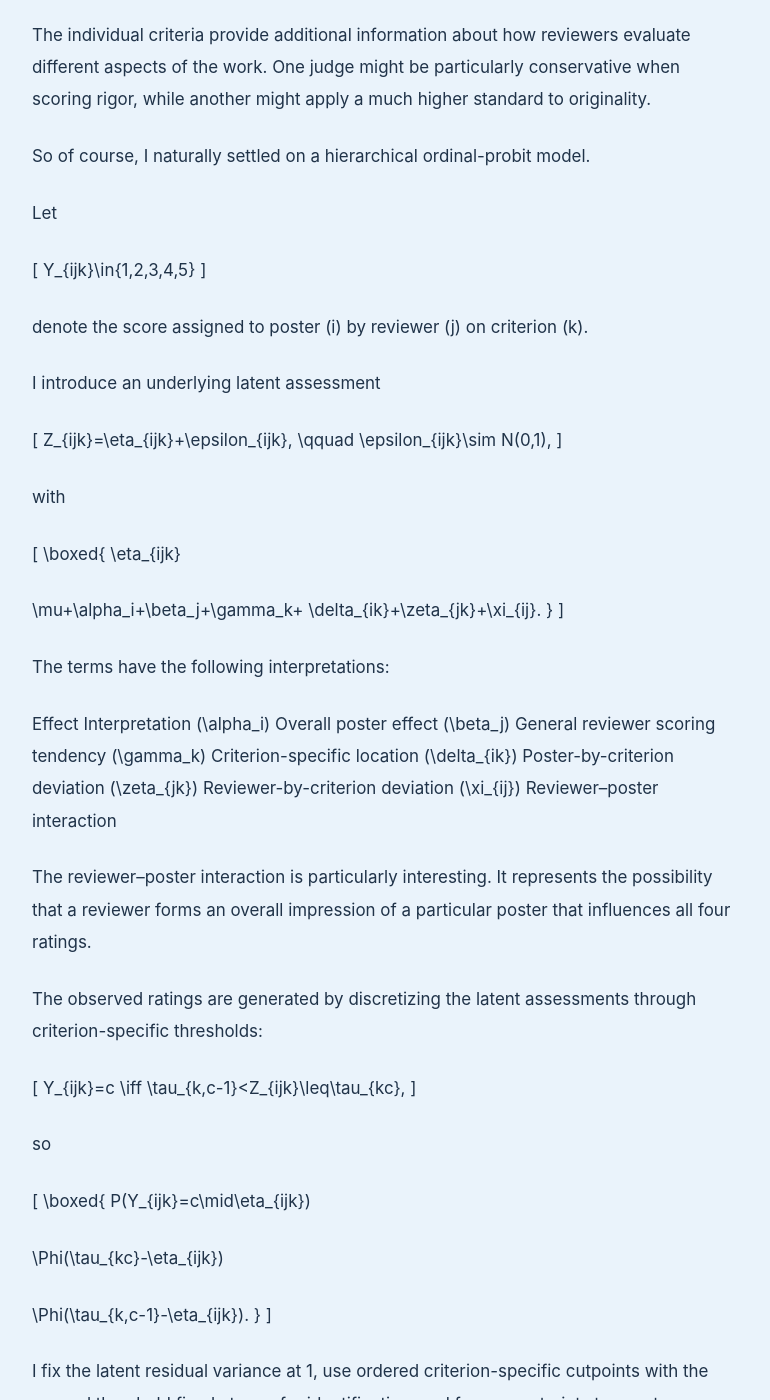
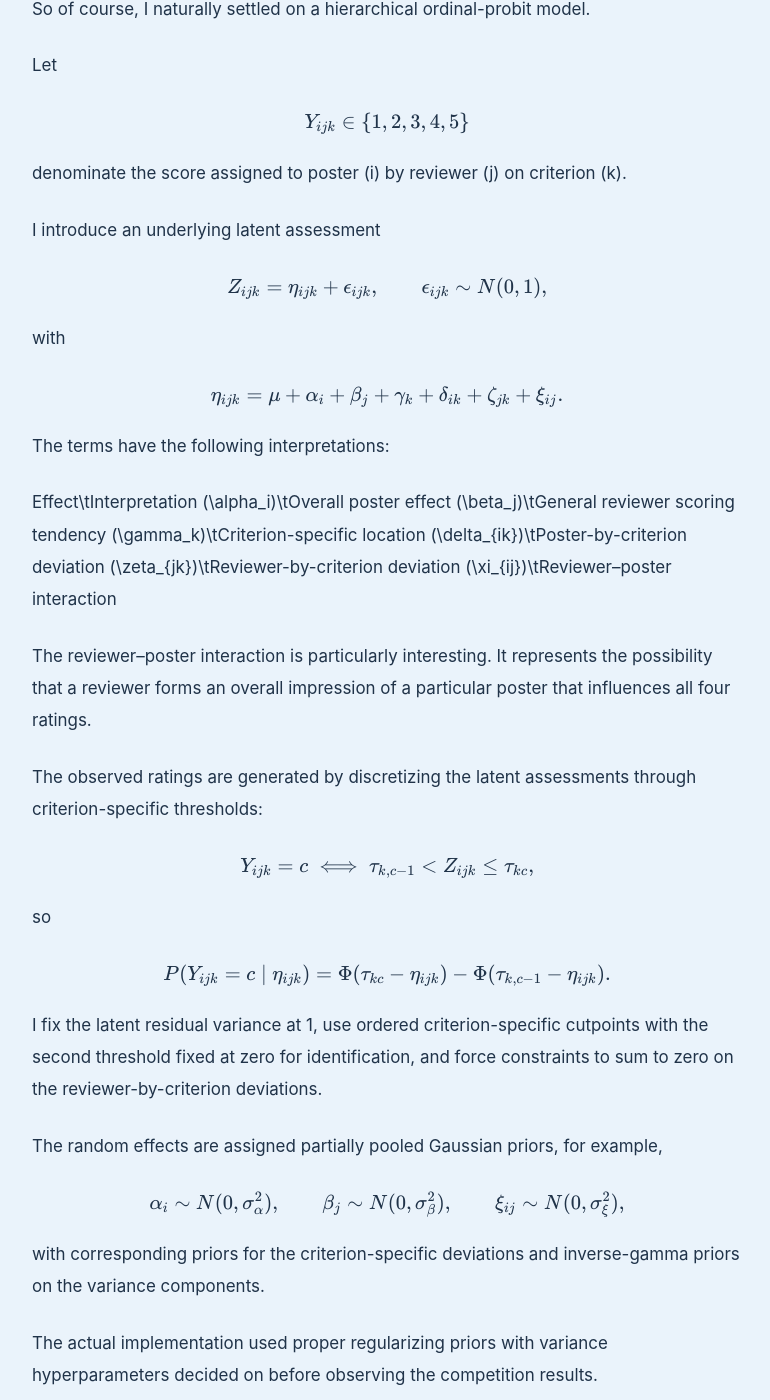
Before and after one commit to NateOConnellPhD/nateoconnell.github.io, a Jekyll site: the page built from _posts/2026-11-11-the-luck-of-the-judge-why-averaging-evaluation-scores-can-be-misleading.md, in a window 1280 px wide and 1400 px high, scrolled down 5237 px. Shown: the whole window, without its empty margins (253-1023 px from the left). Built offline with Jekyll 4.4.1, drawn with Linux system fonts in a browser that asks for light colours; nearby versions of some CDN libraries; some of the changed text lies outside the part shown.

Commit message:
Website editor: The Luck of the Judge: Why Averaging Evaluation Scores Can Be Misleading

```diff
--- a/_posts/2026-11-11-the-luck-of-the-judge-why-averaging-evaluation-scores-can-be-misleading.md
+++ b/_posts/2026-11-11-the-luck-of-the-judge-why-averaging-evaluation-scores-can-be-misleading.md
@@ -19,17 +19,15 @@ What started as a fairly straightforward responsibility on the organizing commit
 
 1. The problem with naive averaging
 
-Let (T_{ij}) denote the total score assigned to poster (i) by reviewer (j), and let (\mathcal J_i) be the set of reviewers assigned to poster (i).
+Let \(T_{ij}\) denote the total score assigned to poster \(i\) by reviewer \(j\), and let \(\mathcal J_i\) be the set of reviewers assigned to poster \(i\).
 
 The naive estimator is simply
 
-[ \bar T_i
+$$
+\bar T_i = \frac{1}{|\mathcal J_i|}\sum_{j\in\mathcal J_i}T_{ij}.
+$$
 
-\frac{1}{|\mathcal J_i|}
-\sum_{j\in\mathcal J_i}T_{ij}.
-]
-
-The problem is that (T_{ij}) reflects both the poster and the reviewer.
+The problem is that \(T_{ij}\) reflects both the poster and the reviewer.
 
 If reviewers differ in their scoring severity, the average of two or three scores contains variation attributable to the specific reviewers assigned to the poster.
 
@@ -49,20 +47,19 @@ The resulting design provided 84 required evaluations, guaranteeing at least two
 
 Rather than assigning posters completely at random, I constructed a constrained incomplete block design.
 
-Let (A) denote the (40\times28) binary assignment matrix, where
+Let \(A\) denote the \(40\times28\) binary assignment matrix, where
 
-[ A_{ij}
-
-I(\text{reviewer }j\text{ evaluates poster }i).
-]
+$$
+A_{ij} = I(\text{reviewer }j\text{ evaluates poster }i).
+$$
 
 For the required assignments, I imposed
 
-[
+$$
 \sum_i A_{ij}=3,
 \qquad
 \sum_j A_{ij}\geq2.
-]
+$$
 
 But I wanted more than balanced coverage.
 
@@ -70,12 +67,12 @@ I wanted each reviewer to share posters with as many different reviewers as poss
 
 To accomplish this, I imposed
 
-[
+$$
 \boxed{
 \sum_i A_{ij}A_{ij’}
 \leq1,\qquad j\neq j’.
 }
-]
+$$
 
 This guarantees that no pair of reviewers is assigned to evaluate more than one poster together.
 
@@ -136,70 +128,69 @@ So of course, I naturally settled on a hierarchical ordinal-probit model.
 
 Let
 
-[
-Y_{ijk}\in{1,2,3,4,5}
-]
+$$
+Y_{ijk}\in\{1,2,3,4,5\}
+$$
 
-denote the score assigned to poster (i) by reviewer (j) on criterion (k).
+denominate the score assigned to poster \(i\) by reviewer \(j\) on criterion \(k\).
 
 I introduce an underlying latent assessment
 
-[
+$$
 Z_{ijk}=\eta_{ijk}+\epsilon_{ijk},
 \qquad
 \epsilon_{ijk}\sim N(0,1),
-]
+$$
 
 with
 
-[ \boxed{ \eta_{ijk}
-
+$$
+\eta_{ijk}=
 \mu+\alpha_i+\beta_j+\gamma_k+
 \delta_{ik}+\zeta_{jk}+\xi_{ij}.
-}
-]
+$$
 
 The terms have the following interpretations:
 
-Effect	Interpretation
-(\alpha_i)	Overall poster effect
-(\beta_j)	General reviewer scoring tendency
-(\gamma_k)	Criterion-specific location
-(\delta_{ik})	Poster-by-criterion deviation
-(\zeta_{jk})	Reviewer-by-criterion deviation
-(\xi_{ij})	Reviewer–poster interaction
+Effect\tInterpretation
+\(\alpha_i\)\tOverall poster effect
+\(\beta_j\)\tGeneral reviewer scoring tendency
+\(\gamma_k\)\tCriterion-specific location
+\(\delta_{ik}\)\tPoster-by-criterion deviation
+\(\zeta_{jk}\)\tReviewer-by-criterion deviation
+\(\xi_{ij}\)\tReviewer–poster interaction
 
 The reviewer–poster interaction is particularly interesting. It represents the possibility that a reviewer forms an overall impression of a particular poster that influences all four ratings.
 
 The observed ratings are generated by discretizing the latent assessments through criterion-specific thresholds:
 
-[
+$$
 Y_{ijk}=c
 \iff
 \tau_{k,c-1}<Z_{ijk}\leq\tau_{kc},
-]
+$$
 
 so
 
-[ \boxed{ P(Y_{ijk}=c\mid\eta_{ijk})
-
+$$
+P(Y_{ijk}=c\mid\eta_{ijk})
+=
 \Phi(\tau_{kc}-\eta_{ijk})
-
+-
 \Phi(\tau_{k,c-1}-\eta_{ijk}).
-}
-]
+$$
 
 I fix the latent residual variance at 1, use ordered criterion-specific cutpoints with the second threshold fixed at zero for identification, and force constraints to sum to zero on the reviewer-by-criterion deviations.
 
 The random effects are assigned partially pooled Gaussian priors, for example,
 
-[
+$$
 \alpha_i\sim N(0,\sigma_\alpha^2),
 \qquad
 \beta_j\sim N(0,\sigma_\beta^2),
 \qquad
 \xi_{ij}\sim N(0,\sigma_\xi^2),
-]
+$$
 
 with corresponding priors for the criterion-specific deviations and inverse-gamma priors on the variance components.
 
@@ -247,24 +238,24 @@ After all, these 28 judges volunteered their time, let’s make their collective
 
 That would produce
 
-[
+$$
 28\times40=1,120
-]
+$$
 
 evaluations.
 
-Let (Y_{ijk}^{\mathrm{full}}) denote the score that reviewer (j) would assign poster (i) on criterion (k) under this hypothetical complete evaluation.
+Let \(Y_{ijk}^{\mathrm{full}}\) denote the score that reviewer \(j\) would assign poster \(i\) on criterion \(k\) under this hypothetical complete evaluation.
 
-The finite-panel average for poster (i) would be
+The finite-panel average for poster \(i\) would be
 
-[ \boxed{ S_i^{\mathrm{full}}
-
+$$
+S_i^{\mathrm{full}}
+=
 \frac{1}{28}
 \sum_{j=1}^{28}
 \sum_{k=1}^{4}
 Y_{ijk}^{\mathrm{full}}.
-}
-]
+$$
 
 These averages define the ranking that would result from the collective assessments of the actual judging panel.
 
@@ -284,16 +275,16 @@ Repeating this procedure produced a posterior distribution over the rankings tha
 
 In particular,
 
-[ \boxed{ p_{i,3}
-
+$$
+p_{i,3}
+=
 P\left(
 \operatorname{rank}(S_i^{\mathrm{full}})\leq3
 \mid\mathbf Y_{\mathrm{obs}}
 \right).
-}
-]
+$$
 
-I also calculated (p_{i,5}) and (p_{i,10}) to be used as a tiebreaker.
+I also calculated \(p_{i,5}\) and \(p_{i,10}\) to be used as a tiebreaker.
 
 One important assumption is that the missing evaluations can be predicted from the observed scores, assignment structure, and hierarchical model. If optional-review completion depends on the unobserved assessment itself, that assumption may fail. Likewise, a poster that never appeared is not simply an ordinary missing review.
 
@@ -307,11 +298,11 @@ Rather than ranking posters by posterior mean scores, I ranked them by their pos
 
 There’s a straightforward decision-theoretic justification.
 
-Let (\mathcal S) denote the three selected award recipients and (\mathcal T_3) denote the top three under the fully observed panel.
+Let \(\mathcal S\) denote the three selected award recipients and \(\mathcal T_3\) denote the top three under the fully observed panel.
 
 Then
 
-[
+$$
 \begin{aligned}
 E\left[
 |\mathcal S\cap\mathcal T_3|
@@ -319,19 +310,19 @@ E\left[
 \right]
 &=
 \sum_{i\in\mathcal S}
-P(i\in\mathcal T_3\mid\mathbf Y_{\mathrm{obs}})\
+P(i\in\mathcal T_3\mid\mathbf Y_{\mathrm{obs}})\\
 &=
 \sum_{i\in\mathcal S}p_{i,3}.
 \end{aligned}
-]
+$$
 
-Thus, selecting the three posters with the largest (p_{i,3}) maximizes the posterior expected number of correctly identified top-three posters.
+Thus, selecting the three posters with the largest \(p_{i,3}\) maximizes the posterior expected number of correctly identified top-three posters.
 
 The next two posters in that same ordering received honorable mentions.
 
 I also considered the severity of mistakes. Mistaking the fourth-ranked poster for the third seems relatively harmless. Awarding a poster that would rank 20th under a complete evaluation is considerably more concerning.
 
-I therefore included a limited tie-breaking rule based on (P(\text{Top 10})), with numerical safeguards to avoid reversing decisions based on negligible Monte Carlo differences.
+I therefore included a limited tie-breaking rule based on \(P(\text{Top 10})\), with numerical safeguards to avoid reversing decisions based on negligible Monte Carlo differences.
 
 To be clear, I established this model and selection rules before ever modeling the real evaluations. It was set before the conference poster session. There was no post-hoc model evaluation other than checking convergence.
 
```
Also changed, not shown: other parts of _posts/2026-11-11-the-luck-of-the-judge-why-averaging-evaluation-scores-can-be-misleading.md (+19 -24 lines).
